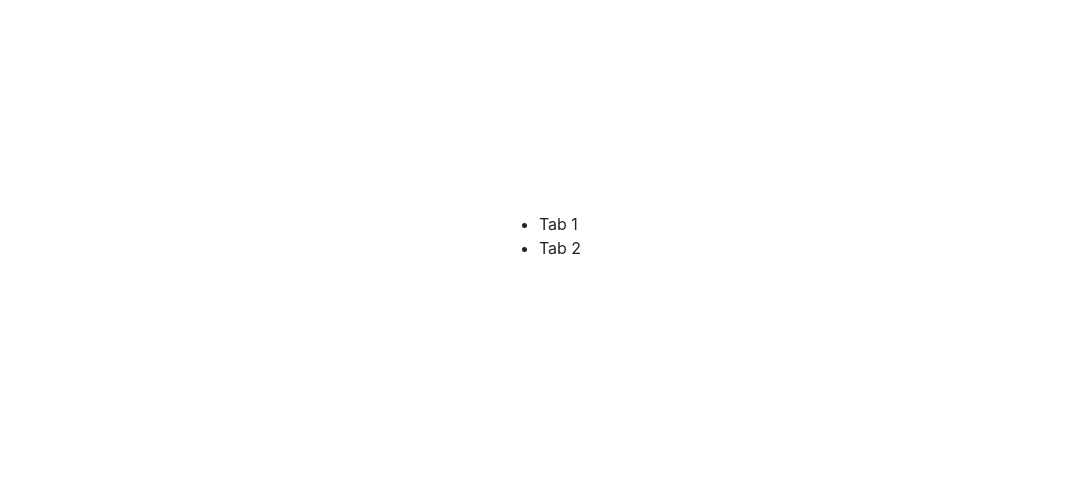
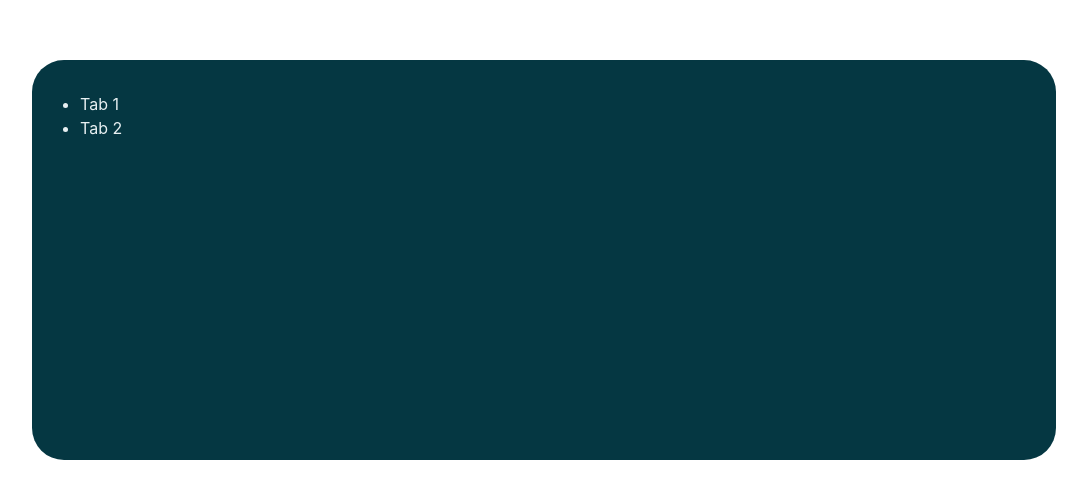
Before and after one commit to adarraji/react-table, a React (Create React App) app: page / in a window 1280 px wide. Shown: the part 396-894 px from the top of the page, without its empty margins (96-1183 px from the left). Built offline with nearby package versions, Linux system fonts and the light colour scheme.

Commit message:
Added Tabs.js styles

```diff
--- a/src/containers/App.css
+++ b/src/containers/App.css
@@ -1,12 +1,9 @@
 /* Remove browser defaults */
-
 * {
     box-sizing: border-box;
     padding: 0;
     margin: 0;
 }
-
-
 
 /* App.js */
 .App {
@@ -17,3 +14,18 @@
     justify-content: center;
     overflow: hidden;
 }
+
+.Tabs {
+    width: 80%;
+    height: auto;
+    min-height: 400px;
+    background: #053742;
+    margin: 3.5rem auto 1.5rem;
+    padding: 2rem 1rem;
+    color: #E8F0F2;
+    border-radius: 2rem;
+
+    @media (max-width: 769px) {
+        padding: 2rem 0;
+    }
+}
```
